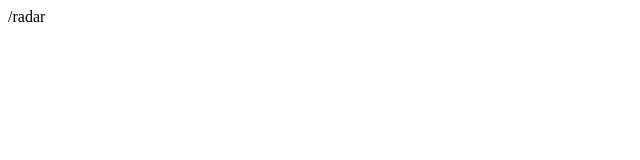
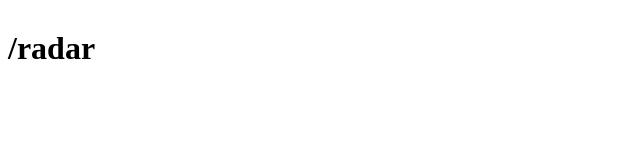
Before and after one commit to victorcitrix/victorcitrix.github.io, a plain HTML site: page radar/index.html in a window 1280 px wide. Shown: the whole page, without its empty margins (0-640 px from the left). Drawn offline with Linux system fonts and the light colour scheme.

Commit message:
Update index.html

```diff
--- a/radar/index.html
+++ b/radar/index.html
@@ -1,5 +1,6 @@
 <html>
 <body>
-/radar
+  <img src="r20.gif">
+  <h1>/radar</h1>
 </body>
 </html>
```
